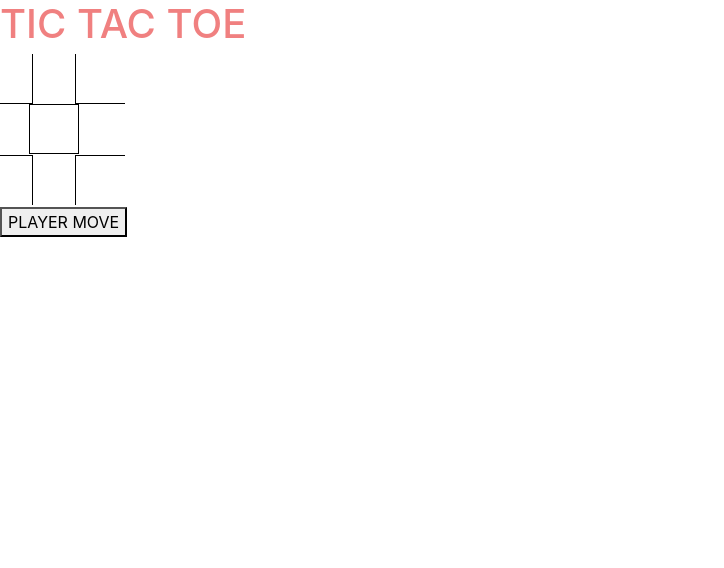
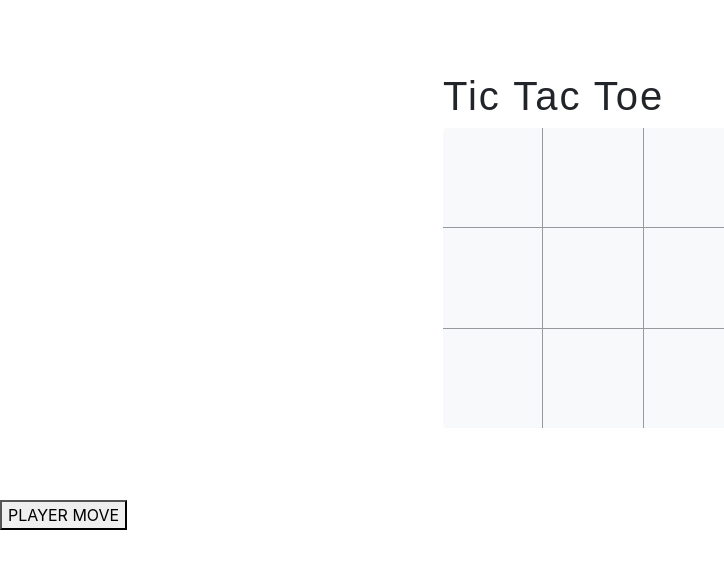
Before and after one commit to turnbasedgames/tictactoe, a plain HTML site: page FrontEnd/index.html in a window 1280 px wide. Shown: the whole page, without its empty margins (0-724 px from the left). Drawn offline with nearby package versions, Linux system fonts and the light colour scheme.

Commit message:
trying different board

```diff
--- a/FrontEnd/index.css
+++ b/FrontEnd/index.css
@@ -1,49 +1,67 @@
 h1 {
-    color: lightcoral;
+    font-family: Arial, Helvetica, sans-serif;
+    letter-spacing: 0.125rem;
+}
+
+#board {
+    padding: 3rem;
+    margin: 1.5rem;
+    text-align: center;
+}
+
+.square {
+    float: left;
+    clear: right;
+    width: 100px;
+    height: 100px;
+    background-color: #f8F9fa;
+}
+
+.square:hover {
+    cursor: pointer;
 }
 
 .row {
-    height: 50px;
+    margin: 0 auto;
+    width: 302px;
 }
 
-.lastRow {
-    margin-top: 1px;
+.top {
+    border-bottom-color: rgba(52, 58, 64, 0.500);
+    border-bottom-style: solid;
+    border-bottom-width: 1px;
 }
 
-.square {
-    display: inline-flex;
-    width: 50px;
-    height: 50px;
-    margin: -2px;
-    vertical-align: top;
-    font-size: 50px;
+.bottom {
+    border-top-color: rgba(52, 58, 64, 0.500);
+    border-top-style: solid;
+    border-top-width: 1px;
 }
 
-#squareOne {
-    border-right: 1px solid black;
-    border-bottom: 1px solid black;
+.left {
+    border-right-color: rgba(52, 58, 64, 0.500);
+    border-right-style: solid;
+    border-right-width: 1px;
 }
 
-#squareThree {
-    border-left: 1px solid black;
-    border-bottom: 1px solid black;
+.right {
+    border-left-color: rgba(52, 58, 64, 0.500);
+    border-left-style: solid;
+    border-left-width: 1px;
 }
 
-#squareFive {
-    border: 1px solid black;
+#squareC {
+    border-top-right-radius: 0.25rem;
 }
 
-#squareSeven {
-    border-top: 1px solid black;
-    border-right: 1px solid black;
+#squareI {
+    border-bottom-right-radius: 0.25rem;
 }
 
-#squareNine {
-    border-top: 1px solid black;
-    border-left: 1px solid black;
+#squareG {
+    border-bottom-left-radius: 0.25rem;
 }
 
-.letter {
-    font-size: 40px;
-    color: red;
+#squareA {
+    border-top-left-radius: 0.25rem;
 }
--- a/FrontEnd/index.html
+++ b/FrontEnd/index.html
@@ -26,23 +26,28 @@
 </head>
 
 <body>
-    <h1>TIC TAC TOE</h1>
-    <h3 id="subtitle"></h3>
-    <div class="board">
-        <div class="row">
-            <div id="squareOne" class="square"></div>
-            <div id="squareTwo" class="square"></div>
-            <div id="squareThree" class="square"></div>
+    <div class="container" id="board">
+        <!-- Heading -->
+        <div class="row" id="row1">
+            <h1>Tic Tac Toe</h1>
         </div>
-        <div class="row">
-            <div id="squareFour" class="square"></div>
-            <div id="squareFive" class="square"></div>
-            <div id="squareSix" class="square"></div>
+        <!-- Top Row -->
+        <div class="row" id="row2">
+            <div class="top left square" id="squareA"></div>
+            <div class="top middle square" id="squareB"></div>
+            <div class="top right square" id="squareC"></div>
         </div>
-        <div class="row lastRow">
-            <div id="squareSeven" class="square"></div>
-            <div id="squareEight" class="square"></div>
-            <div id="squareNine" class="square"></div>
+        <!-- Middle Row -->
+        <div class="row" id="row3">
+            <div class="middle left square" id="squareD"></div>
+            <div class="middle center square" id="squareE"></div>
+            <div class="middle right square" id="squareF"></div>
+        </div>
+        <!-- Bottom Row -->
+        <div class="row" id="row4">
+            <div class="bottom left square" id="squareG"></div>
+            <div class="bottom middle square" id="squareH"></div>
+            <div class="bottom right square" id="squareI"></div>
         </div>
     </div>
     <button id='playerMove'>PLAYER MOVE</button>
```
